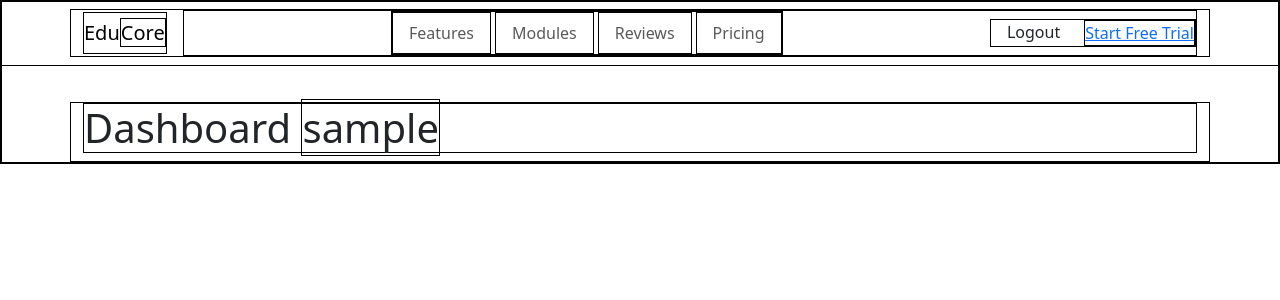
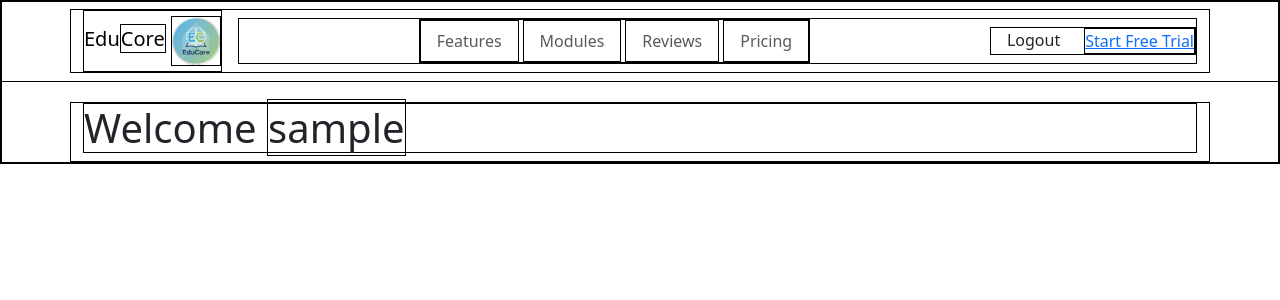
Before and after one commit to dipeshluitel/EduCore, a Django app: page / in a window 1280 px wide. Shown: the top 300 px of the page. Run offline with Django 5.2, Linux system fonts and the light colour scheme; the visitor is signed in with stand-in values (Sample User, id 1).

Commit message:
fix(image):image background cleared from favicon

```diff
--- a/core/templates/core/base.html
+++ b/core/templates/core/base.html
@@ -5,6 +5,7 @@
 <head>
   <meta charset="UTF-8">
   <meta name="viewport" content="width=device-width, initial-scale=1.0">
+  <link rel="icon" href="{% static 'core/images/favicon.png'%}">
   <title>EduCore|{% block title %}{% endblock title %}</title>
   <link href="https://cdn.jsdelivr.net/npm/bootstrap@5.3.8/dist/css/bootstrap.min.css" rel="stylesheet"
     integrity="sha384-sRIl4kxILFvY47J16cr9ZwB07vP4J8+LH7qKQnuqkuIAvNWLzeN8tE5YBujZqJLB" crossorigin="anonymous">
@@ -15,8 +16,11 @@
 <body>
   <nav class="navbar navbar-expand-lg fixed-top">
     <div class="container">
-    <a class="navbar-brand" href="{% url 'dashboard' %}">Edu<span>Core</span></a>
-    <button class="navbar-toggler border-0" type="button" data-bs-toggle="collapse" data-bs-target="#navMenu" aria-label="Toggle navigation">
+      <a class="navbar-brand" href="{% url 'dashboard' %}">Edu<span>Core</span>
+        <img src="{% static 'core/images/favicon.png' %}" alt="brand-img" width="50" height="50">
+      </a>
+      <button class="navbar-toggler border-0" type="button" data-bs-toggle="collapse" data-bs-target="#navMenu"
+        aria-label="Toggle navigation">
         <i class="bi bi-list text-white fs-4"></i>
       </button>
       <div class="collapse navbar-collapse" id="navMenu">
--- a/core/templates/core/dashboard.html
+++ b/core/templates/core/dashboard.html
@@ -1,5 +1,5 @@
 {% extends "core/base.html" %}
 <title>{% block title %}Dashboard{% endblock title %}Login</title>
 {% block main_content %}
-    <h1>Dashboard <span>{{user.username}}</span></h1>
+    <h1>Welcome <span>{{user.username}}</span></h1>
 {% endblock main_content %}
```
Also changed, not shown: core/static/core/images/favicon.png (added). Lines whose indentation alone changed are shown as unchanged.
